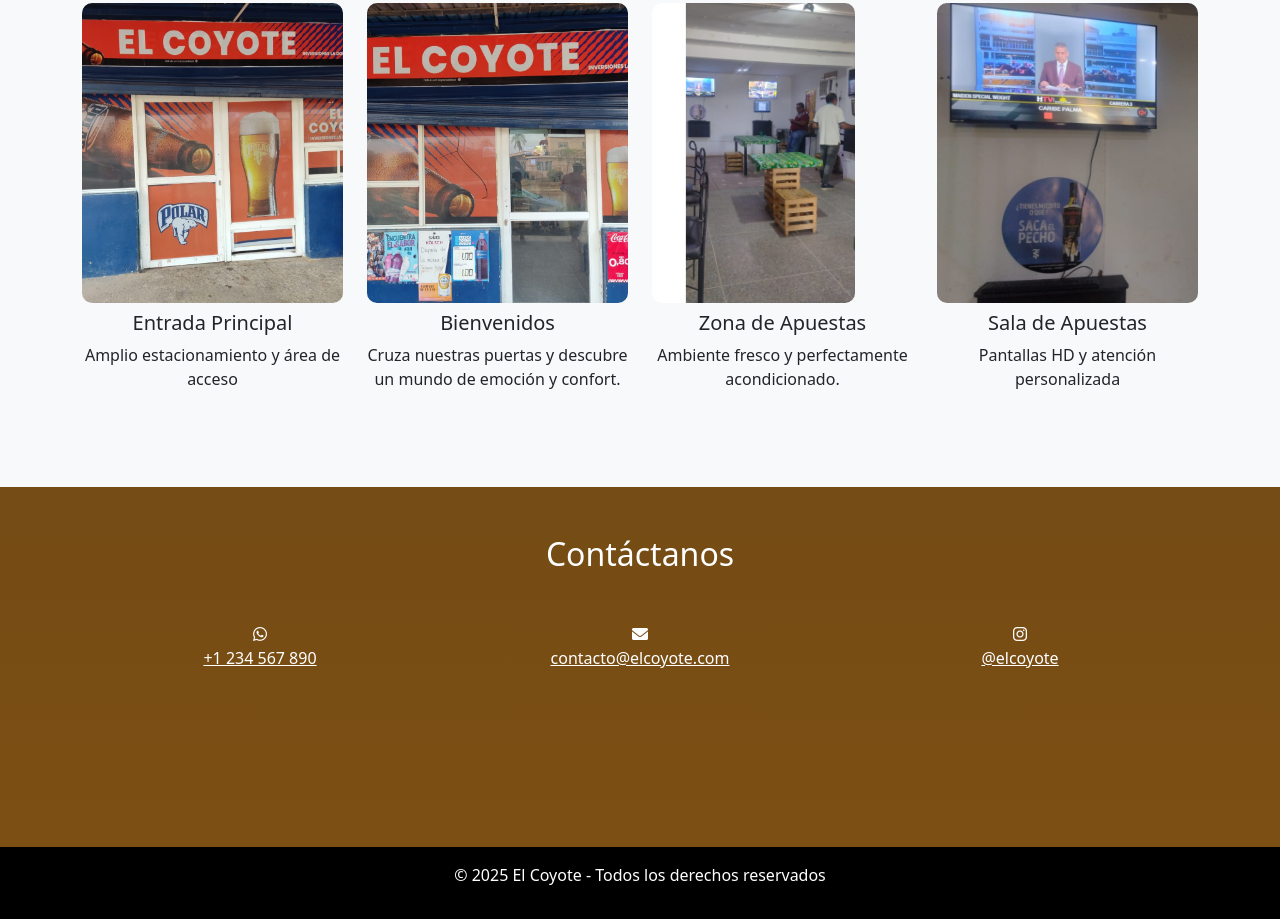
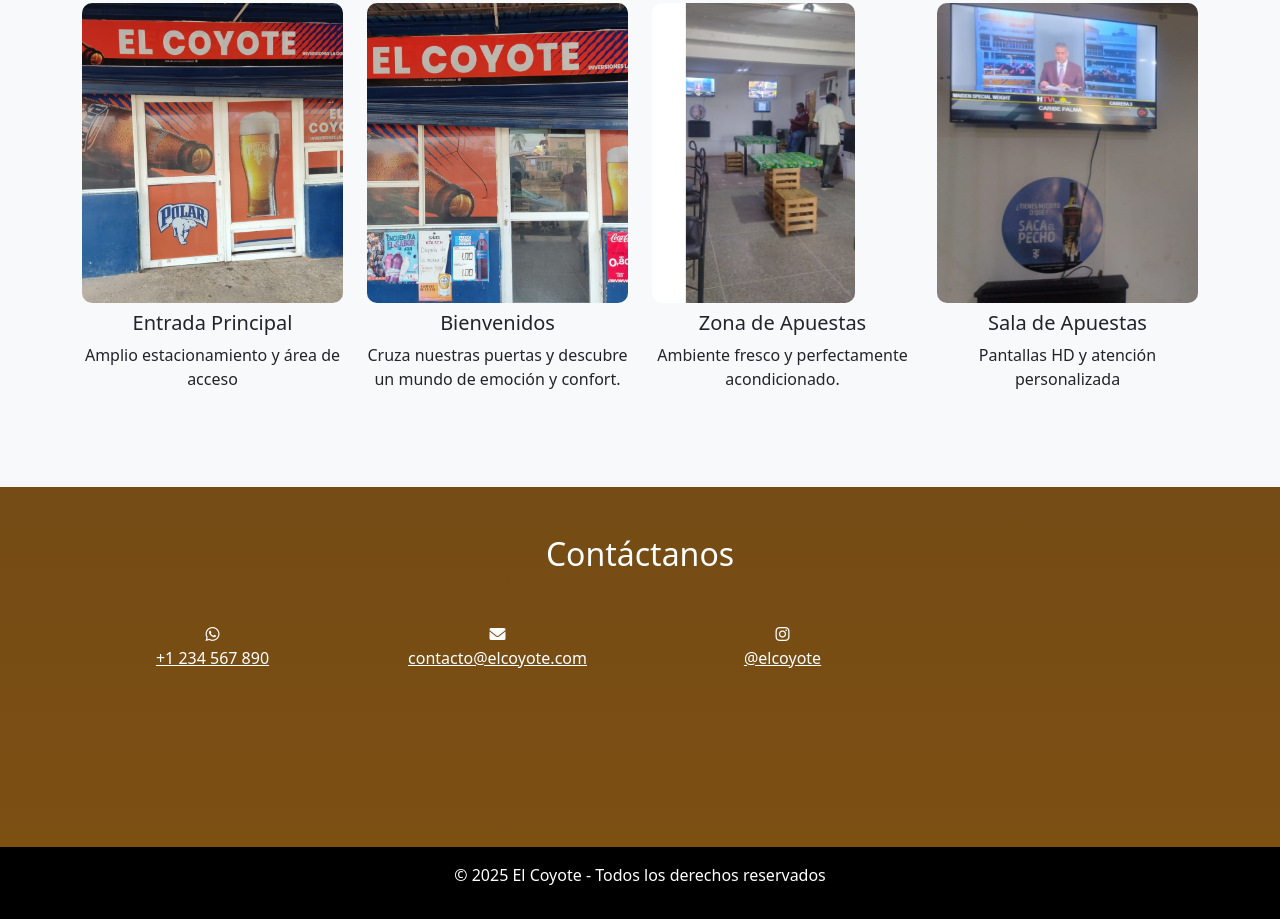
Before and after one commit to AxelHabyd/local-coyote, a plain HTML site: page promociones.html in a window 1280 px wide. Shown: the part 1070-1989 px from the top of the page. Drawn offline with nearby package versions, Linux system fonts and the light colour scheme.

Commit message:
promociones.html

```diff
--- a/promociones.html
+++ b/promociones.html
@@ -178,19 +178,19 @@
     <div class="container text-center">
         <h2 class="mb-5">Contáctanos</h2>
         <div class="row">
-            <div class="col-md-4 mb-4">
+            <div class="col-md-3 mb-3">
                 <a href="https://wa.me/1234567890" target="_blank" class="text-white">
                     <i class="fab fa-whatsapp social-icon"></i>
                     <p>+1 234 567 890</p>
                 </a>
             </div>
-            <div class="col-md-4 mb-4">
+            <div class="col-md-3 mb-3">
                 <a href="mailto:contacto@elcoyote.com" class="text-white">
                     <i class="fas fa-envelope social-icon"></i>
                     <p>contacto@elcoyote.com</p>
                 </a>
             </div>
-            <div class="col-md-4 mb-4">
+            <div class="col-md-3 mb-3">
                 <a href="https://instagram.com/elcoyote" target="_blank" class="text-white">
                     <i class="fab fa-instagram social-icon"></i>
                     <p>@elcoyote</p>
```
